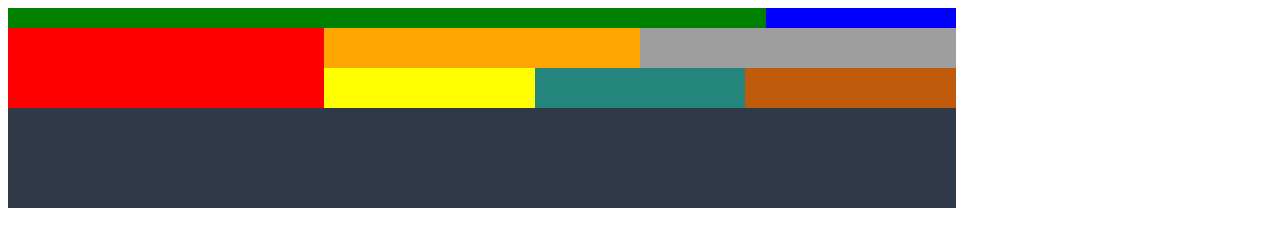
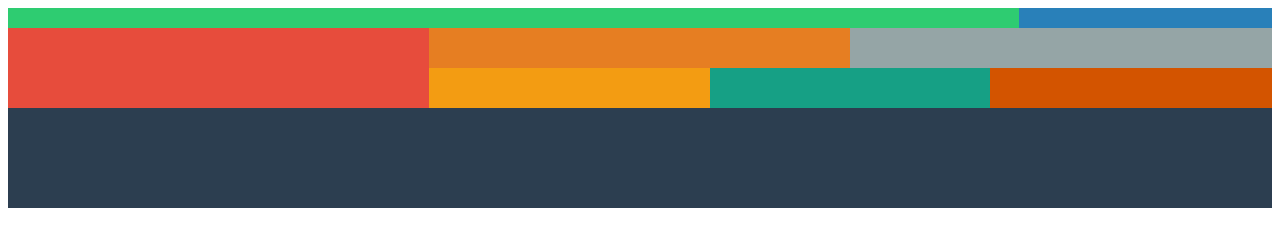
Before and after one commit to ArthurHerchuelz/flexbox, a plain HTML site: page index.html in a window 1280 px wide. Drawn offline with Linux system fonts and the light colour scheme.

Commit message:
corection exercice 9

```diff
--- a/index.html
+++ b/index.html
@@ -2,22 +2,25 @@
 <html lang="fr" dir="ltr">
 <head>
   <meta charset="utf-8"/>
-    <link rel="stylesheet" href="style.css">
+  <link rel="stylesheet" href="style.css"/>
   <title>exercice 8</title>
 </head>
 <body>
   <div id="box">
-          <div class="vert"></div>
-          <div class="bleu"></div>
-          <div class="rouge"></div>
-<div class="multi">
-          <div class="orange"></div>
-          <div class="gris"></div>
-          <div class="jaune"></div>
-          <div class="turquoise"></div>
-          <div class="rouille"></div>
+<!-- Première ligne -->
+    <div id="bloc1l1"></div>
+    <div id="bloc2l1"></div>
+<!-- Deuxième ligne -->
+    <div id="bloc1l2"></div>
+    <div id="boxPart2l2">
+      <div id="bloc1l1Part2"></div>
+      <div id="bloc2l1Part2"></div>
+      <div id="bloc1l2Part2"></div>
+      <div id="bloc2l2Part2"></div>
+      <div id="bloc3l2Part2"></div>
     </div>
-          <div class="bleugris"></div>
+<!-- Troisième ligne  -->
+    <div id="bloc1l3"></div>
   </div>
 </body>
 </html>
--- a/style.css
+++ b/style.css
@@ -1,61 +1,68 @@
 #box {
     display: flex ;
-    justify-content: flex-start;
-    align-content: flex-start;
     flex-wrap: wrap;
-    width: 75%;
     height: 200px;
 }
- .vert {
+/* 1ere ligne */
+/* vert */
+ #bloc1l1 {
     height: 10%;
     width: 80%;
-    background-color: green;
+    background-color: #2ECC71;
 }
- .bleu {
+/* bleu */
+ #bloc2l1 {
     height: 10%;
     width: 20%;
-    background-color: blue;
+    background-color: #2980B9;
 }
-  .rouge{
+/* 2eme ligne */
+/* rouge */
+  #bloc1l2{
     height: 40%;
-    width: 33.3333%;
-    background-color: red;
+    width: 33.3%;
+    background-color: #E74C3C;
 }
-  .multi{
+  #boxPart2l2{
     display: flex;
-    justify-content: flex-start;
     flex-wrap: wrap;
     height: 40%;
-    width: 66.666%;
-
+    width: 66.7%;
   }
-  .orange{
+  /* orange */
+  #bloc1l1Part2{
     height: 50%;
     width: 50%;
-    background-color: orange;
+    background-color: #E67E22;
 }
-  .gris{
+/* gris */
+  #bloc2l1Part2{
     height: 50%;
     width: 50%;
-    background-color: #9e9e9e;
+    background-color: #95A5A6;
 }
-  .jaune{
+/* jaune */
+  #bloc1l2Part2{
     height: 50%;
-    width: 33.333%;
-    background-color: yellow;
+    width: 33.3%;
+    background-color: #F39C12;
 }
-  .turquoise{
+/* bleu vert */
+  #bloc2l2Part2{
     height: 50%;
-    width: 33.333%;
-    background-color:#24857c;
+    width: 33.3%;
+    background-color:#16A085;
 }
-  .rouille {
+/* marron */
+  #bloc3l2Part2 {
     height: 50%;
-    width: 33.333%;
-    background-color:#c05b0b;
+    width: 33.4%;
+    background-color:#D35400;
 }
-  .bleugris{
+/* 3eme ligne */
+/* bleu foncé */
+  #bloc1l3{
     height: 50%;
     width: 100%;
-    background-color: #303948;
+    background-color: #2C3E50;
 }
```
Lines whose indentation alone changed are shown as unchanged.
